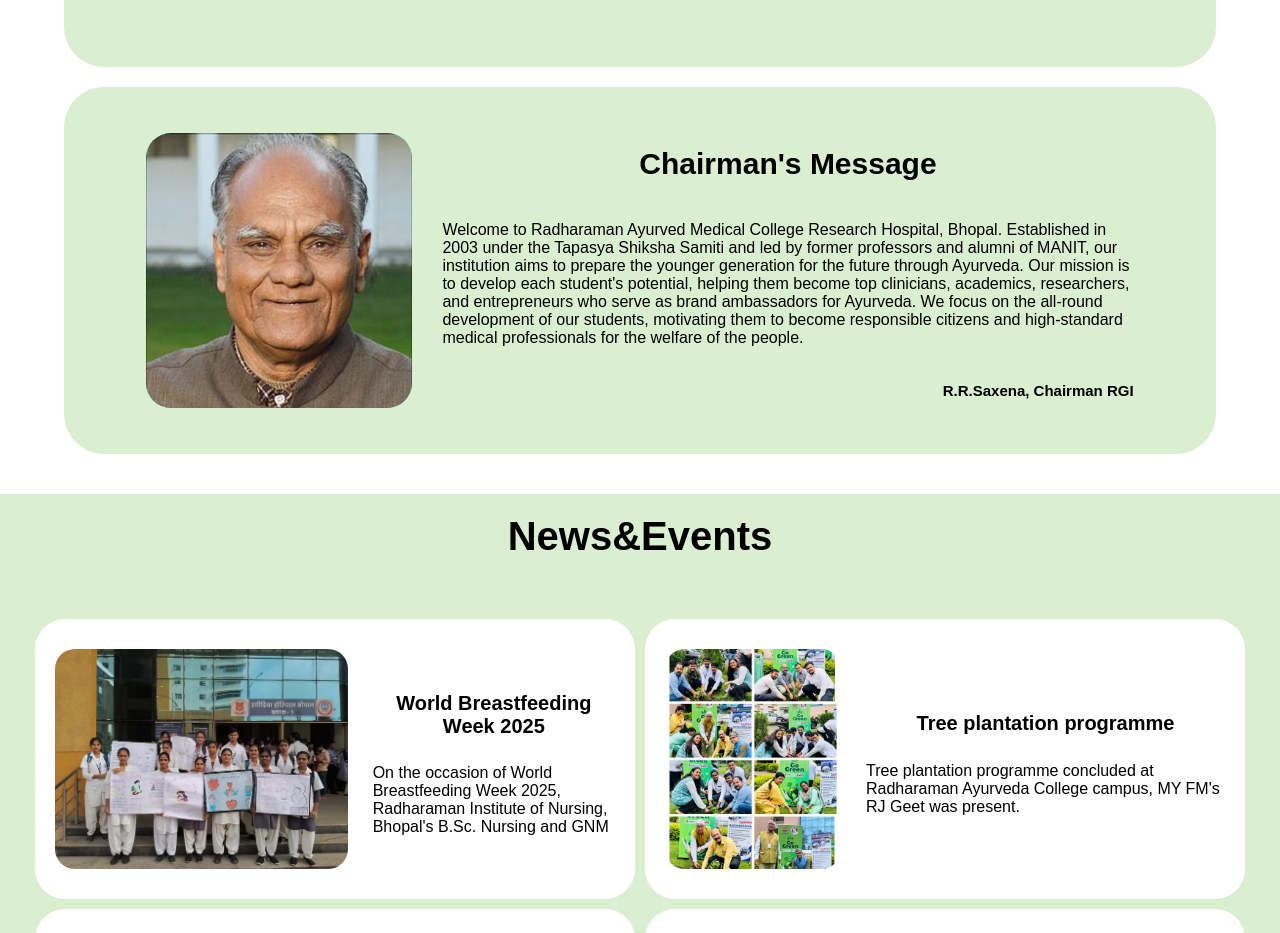
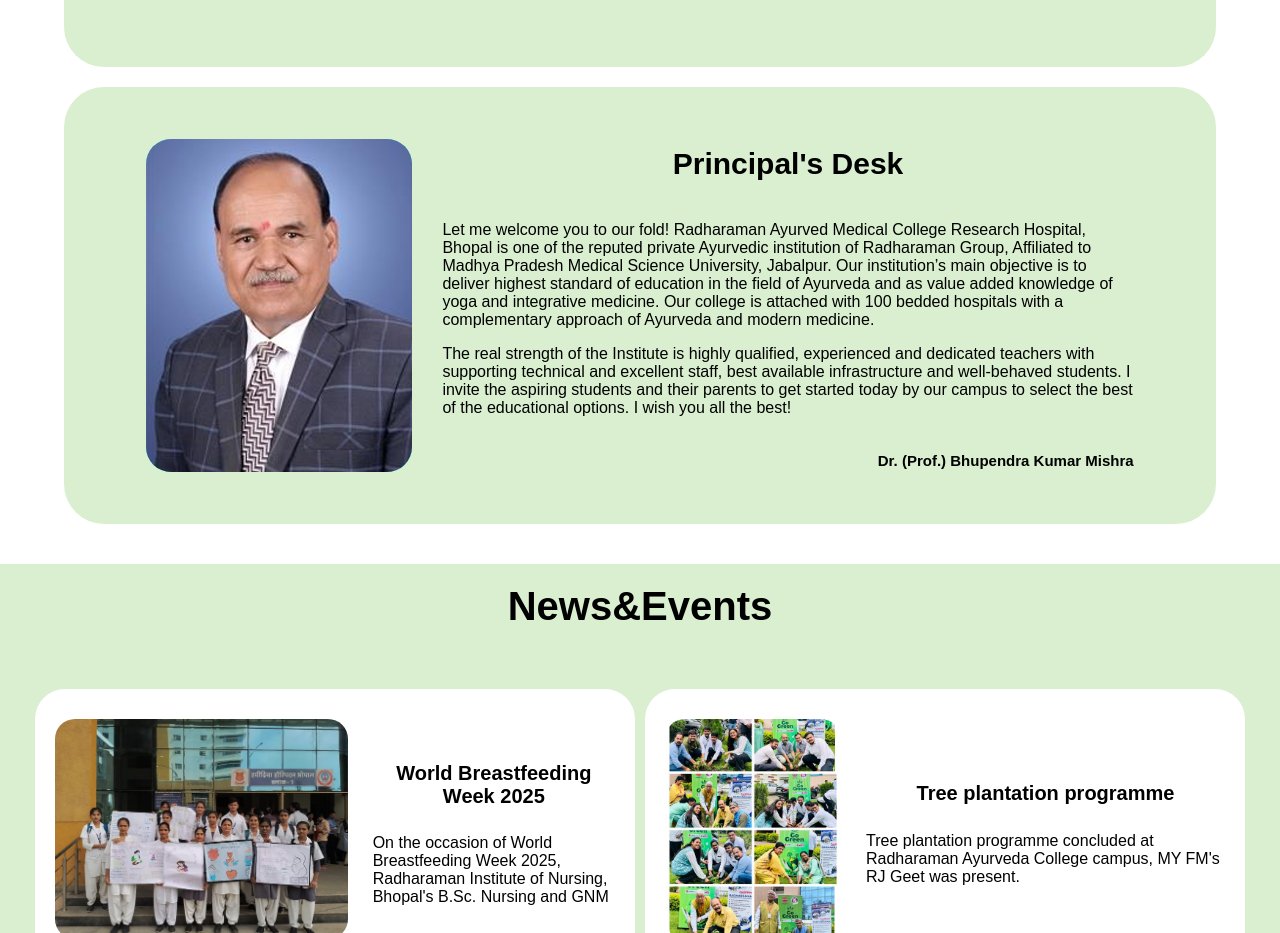
Before and after one commit to Ankit-Kumar-108/RAMCRH, a plain HTML site: page index.html in a window 1280 px wide. Shown: the part 1942-2875 px from the top of the page. Drawn offline with nearby package versions, Linux system fonts and the light colour scheme.

Commit message:
img addition and optimization

```diff
--- a/index.html
+++ b/index.html
@@ -127,21 +127,18 @@
                 <div data-aos="fade-up">
                     <div class="media-main">
                         <div class="media1">
-                            <img src="ASSETS/image/chairman.jpg" alt="R.R.Saxena, Chairman RGI">
+                            <img src="ASSETS/image/principle.png" alt="Dr. (Prof.) Bhupendra Kumar Mishra, Principle RAMRCh">
                         </div>
                         <div class="para">
                             <h4>
-                                Chairman's Message
+                                Principal's Desk
                             </h4>
-                            <p data-aos="fade-up" data-aos-delay="300">
-                                Welcome to Radharaman Ayurved Medical College Research Hospital, Bhopal. Established in 2003
-                                under the Tapasya Shiksha Samiti and led by former professors and alumni of MANIT, our
-                                institution aims to prepare the younger generation for the future through Ayurveda. Our
-                                mission is to develop each student's potential, helping them become top clinicians,
-                                academics, researchers, and entrepreneurs who serve as brand ambassadors for Ayurveda. We
-                                focus on the all-round development of our students, motivating them to become responsible
-                                citizens and high-standard medical professionals for the welfare of the people.
-                            <h6>R.R.Saxena, Chairman RGI</h6>
+                            <p data-aos="fade-up" data-aos-delay="150">
+                                Let me welcome you to our fold! Radharaman Ayurved Medical College Research Hospital, Bhopal is one of the reputed private Ayurvedic institution of Radharaman Group, Affiliated to Madhya Pradesh Medical Science University, Jabalpur. Our institution’s main objective is to deliver highest standard of education in the field of Ayurveda and as value added knowledge of yoga and integrative medicine. Our college is attached with 100 bedded hospitals with a complementary approach of Ayurveda and modern medicine. </p>
+                                <p data-aos="fade-up" data-aos-delay="150">
+                                The real strength of the Institute is highly qualified, experienced and dedicated teachers with supporting technical and excellent staff, best available infrastructure and well-behaved students. I invite the aspiring students and their parents to get started today by our campus to select the best of the educational options.
+                                I wish you all the best!
+                            <h6>Dr. (Prof.) Bhupendra Kumar Mishra</h6>
                             </p>
                         </div>
                     </div>
--- a/style.css
+++ b/style.css
@@ -328,7 +328,7 @@
 }
 
 .media1 {
-    height: 275px;
+    height: 333px;
     width: 266px;
     background-color: aqua;
     border-radius: 25px;
@@ -336,6 +336,9 @@
 
 .media1 img {
     border-radius: 25px;
+    width: 100%;
+    object-fit: contain;
+
 }
 
 .para {
```
Also changed, not shown: ASSETS/image/principle.png (added).
